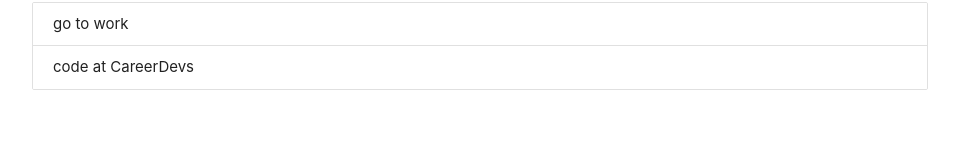
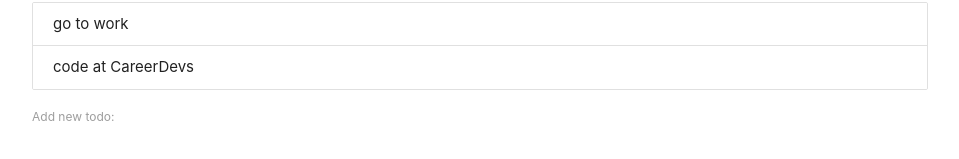
Before and after one commit to rarrunategu1/react_n_redux, a React (Create React App) app in the folder my-app/: page / in a window 1280 px wide. Shown: the part 157-316 px from the top of the page, without its empty margins (160-1119 px from the left). Built offline with nearby package versions, Linux system fonts and the light colour scheme.

Commit message:
imported AddTodo file

```diff
--- a/my-app/src/App.js
+++ b/my-app/src/App.js
@@ -1,5 +1,6 @@
 import React, { Component } from 'react';
 import Todos from './Todos';
+import AddTodo from './AddTodo';
 
 class App extends Component {
   state = {
@@ -21,6 +22,7 @@
       <div className="todo-app container">)
       <h1 className="center blue-text">Todo's</h1>
       <Todos todos={this.state.todos} deleteTodo={this.deleteTodo} />
+      <AddTodo />
       </div>
     );
   }
```
